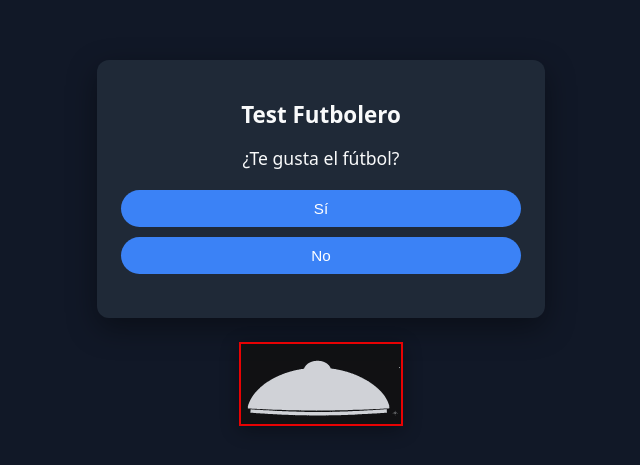
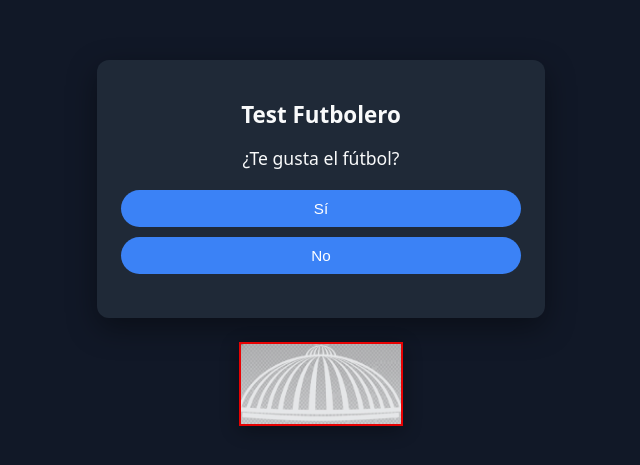
Before and after one commit to medeatools/sin-quiz, a plain HTML site: page index.html in a window 1280 px wide. Shown: the part 157-622 px from the top of the page, without its empty margins (319-959 px from the left). Drawn offline with Linux system fonts and the light colour scheme.

Commit message:
Update index.html

```diff
--- a/index.html
+++ b/index.html
@@ -97,7 +97,7 @@
   </div>
 
   <!-- Logo debajo del cuadro -->
-  <img class="logo" src="img/cupulaLogo.svg" alt="Logo" />
+  <img class="logo" src="img/Gemini_Generated_Image_j4fic3j4fic3j4fi.png" alt="Logo" />
 
   <script>
     // --- Árbol de decisiones ---
```
